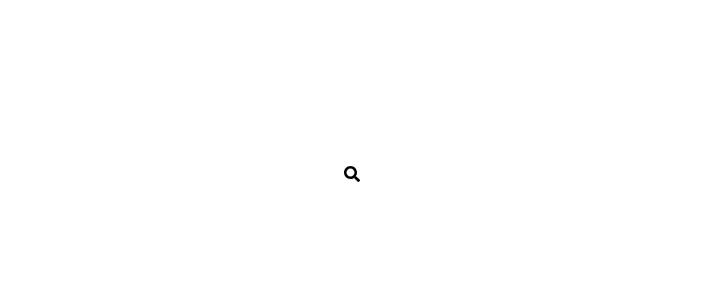
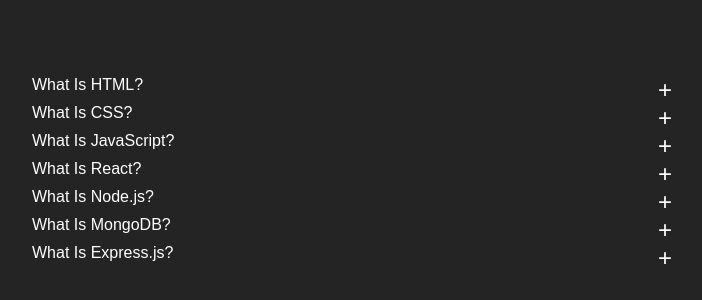
Before and after one commit to Nehemie-Jacques/react-projects-beginners, a React (Vite) app: page / in a window 1280 px wide. Shown: the part 226-526 px from the top of the page, without its empty margins (288-990 px from the left). Built offline with nearby package versions, Linux system fonts and the light colour scheme.

Commit message:
testimonial-accordion

```diff
--- /dev/null
+++ b/Accordions/Accordion.jsx
@@ -0,0 +1,21 @@
+import { useState } from "react";
+import "./index.css";
+
+const Accordion = ({ title, content }) => {
+    const [isActive, setIsActive] = useState(false);
+
+    return (
+        <section className="accoordion-card" key={Math.random()}>
+            <div className="header" onClick={() => setIsActive(!isActive)}>
+                <div>{title}</div>
+                <p className="icon">{isActive ? "-" : "+"}</p>
+            </div>
+
+            <div className="content">
+                {isActive && <p className="card-info">{content}</p>}
+            </div>
+        </section>
+    )
+}
+
+export default Accordion;
--- /dev/null
+++ b/Accordions/App.jsx
@@ -0,0 +1,16 @@
+import Accordion from "./Accordion";
+import { accordionData } from "./utils/content";
+
+function App() {
+    return (
+        <div>
+            <div className="accordion">
+                {accordionData.map(({ title, content }) => (
+                    <Accordion title={title} content={content} />
+                ))}
+            </div>
+        </div>
+    )
+}
+
+export default App;
--- /dev/null
+++ b/Accordions/index.css
@@ -0,0 +1,49 @@
+* {
+    margin: 0;
+    padding: 0;
+    box-sizing: border-box;
+  }
+
+  body {
+    background: rgb(36, 36, 36);
+    color: #fff;
+    font-family: sans-serif;
+    height: 100vh;
+    display: flex;
+    flex-direction: column;
+    justify-content: center;
+    align-items: center;
+  }
+
+  .container {
+    border: 2px solid white;
+  }
+
+  .accordion-card {
+    margin: 20px;
+    padding: 20px;
+    background: rgb(73, 73, 73);
+  }
+
+  .header {
+    display: flex;
+    justify-content: space-between;
+    width: 40rem;
+  }
+
+  .card-title {
+    display: flex;
+    justify-content: space-between;
+    width: 50rem;
+  }
+
+  .icon {
+    font-size: 1.5rem;
+    cursor: pointer;
+  }
+
+  p.card-info {
+    width: 30rem;
+    padding: 20px 0;
+    line-height: 1.3;
+  }
--- /dev/null
+++ b/Accordions/utils/content.js
@@ -0,0 +1,30 @@
+export const accordionData = [
+    {
+        title: "What Is HTML?",
+        content: `HTML is the standard markup language for creating web pages and web applications.`
+    },
+    {
+        title: "What Is CSS?",
+        content: `CSS is the language we use to style an HTML document.`
+    },
+    {
+        title: "What Is JavaScript?",
+        content: `JavaScript is the programming language of the Web.`
+    },
+    {
+        title: "What Is React?",
+        content: `React is a JavaScript library for building user interfaces.`
+    },
+    {
+        title: "What Is Node.js?",
+        content: `Node.js is an open-source, cross-platform, back-end JavaScript runtime environment.`
+    },
+    {
+        title: "What Is MongoDB?",
+        content: `MongoDB is a source-available cross-platform document-oriented database program.`
+    },
+    {
+        title: "What Is Express.js?",
+        content: `Express.js is a back-end web application framework for Node.js.`
+    },
+];
--- /dev/null
+++ b/Testimonials/App.jsx
@@ -0,0 +1,5 @@
+import Testimonials from "./Testimonial";
+
+export default function App() {
+    return <Testimonials />
+}
--- /dev/null
+++ b/Testimonials/index.css
@@ -0,0 +1,61 @@
+* {
+    margin: 0;
+    padding: 0;
+    box-sizing: border-box;
+  }
+
+  body {
+    display: flex;
+    justify-content: center;
+    align-items: center;
+    height: 100vh;
+    background-color: #e8faff;
+  }
+
+  .testimonials {
+    margin: 0 auto;
+    text-align: center;
+    font-family: sans-serif;
+    border-radius: 10px;
+    padding: 40px;
+    box-shadow: 0 0 10px rgba(0, 0, 0, 0.1);
+    background-color: #f0fdfe;
+  }
+
+  .testimonials-quote {
+    font-size: 22px;
+    font-style: italic;
+    margin-bottom: 10px;
+    color: #666;
+  }
+
+  .testimonials-author {
+    font-size: 18px;
+    font-weight: bold;
+    margin-bottom: 20px;
+    color: #333;
+  }
+
+  .testimonials-nav {
+    display: flex;
+    justify-content: space-between;
+  }
+
+  .testimonials-nav button {
+    padding: 10px 20px;
+    border: none;
+    background-color: #82e5ee;
+    color: #fff;
+    font-size: 16px;
+    cursor: pointer;
+    border-radius: 5px;
+    transition: background-color 0.3s;
+  }
+
+  .testimonials-nav button:hover {
+    background-color: #037680;
+  }
+
+  .testimonials-nav button:active {
+    transform: scale(0.95);
+  }
--- a/src/main.jsx
+++ b/src/main.jsx
@@ -1,4 +1,4 @@
 import { createRoot } from 'react-dom/client'
-import App from '../Search Icon Project/App.jsx'
+import App from '../Accordions/App.jsx'
 
 createRoot(document.getElementById('root')).render(<App />)
```
Also changed, not shown: Testimonials/Testimonial.jsx (added, +46 -0 lines).
